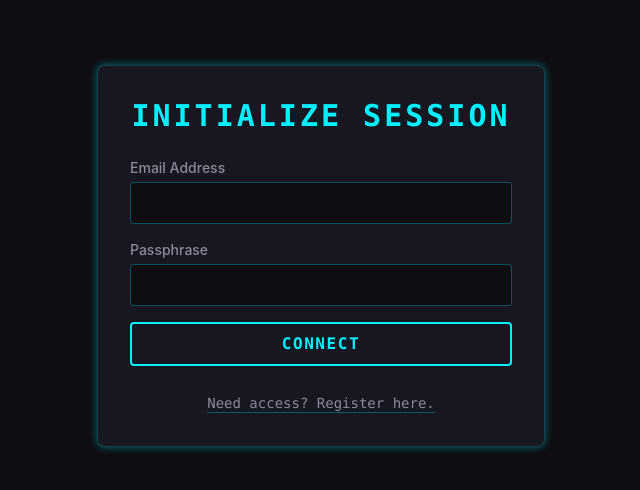
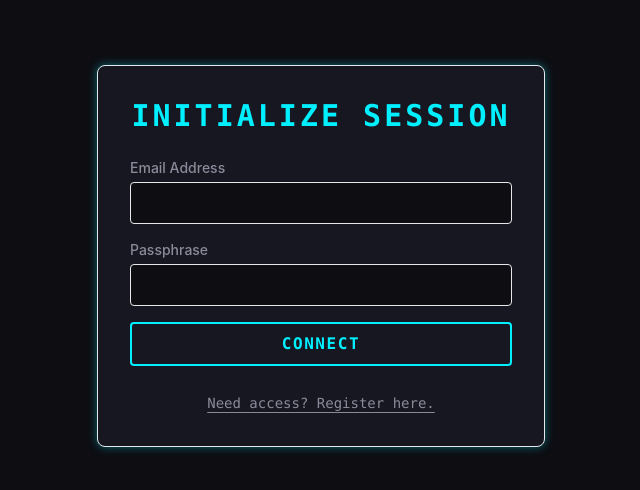
Before and after one commit to Tejasvz/Cyber-academy, a React (Vite) app: page /auth in a window 1280 px wide. Shown: the part 144-634 px from the top of the page, without its empty margins (319-959 px from the left). Built offline with nearby package versions, Linux system fonts and the light colour scheme.

Commit message:
feat(style): add CRT scanlines, glassmorphic scrollbars, and dynamic neon themes

```diff
--- a/src/index.css
+++ b/src/index.css
@@ -2,8 +2,49 @@
 @tailwind components;
 @tailwind utilities;
 
+:root {
+  --color-primary: #00f0ff;
+  --color-secondary: #ff00ff;
+  --color-primary-glow: rgba(0, 240, 255, 0.4);
+  --color-surface-border: rgba(0, 240, 255, 0.2);
+}
+
 @layer base {
   body {
-    @apply bg-background text-textMain font-sans antialiased;
+    @apply bg-background text-textMain font-sans antialiased relative overflow-hidden;
   }
 }
+
+/* CRT Screen Scanline effect */
+.scanlines::before {
+  content: " ";
+  display: block;
+  position: absolute;
+  top: 0; left: 0; bottom: 0; right: 0;
+  background: linear-gradient(rgba(18, 16, 16, 0) 50%, rgba(0, 0, 0, 0.15) 50%);
+  z-index: 100;
+  background-size: 100% 4px;
+  pointer-events: none;
+  opacity: 0.8;
+}
+
+/* Glassmorphism scrollbar */
+::-webkit-scrollbar {
+  width: 4px;
+  height: 4px;
+}
+::-webkit-scrollbar-track {
+  background: rgba(13, 13, 18, 0.6);
+}
+::-webkit-scrollbar-thumb {
+  background: var(--color-primary);
+  border-radius: 2px;
+}
+::-webkit-scrollbar-thumb:hover {
+  background: var(--color-secondary);
+}
+
+/* Neon glow for headers */
+.text-shadow-neon {
+  text-shadow: 0 0 8px var(--color-primary-glow);
+}
--- a/tailwind.config.js
+++ b/tailwind.config.js
@@ -9,8 +9,8 @@ export default {
       colors: {
         background: '#0d0d12', // Near-black/charcoal
         surface: '#171721',
-        primary: '#00f0ff', // Neon cyan
-        secondary: '#ff00ff', // Electric purple/magenta
+        primary: 'var(--color-primary, #00f0ff)',
+        secondary: 'var(--color-secondary, #ff00ff)',
         success: '#39ff14', // Green
         warning: '#ffb000', // Amber
         error: '#ff2a2a', // Red
@@ -22,7 +22,7 @@ export default {
         sans: ['Inter', 'sans-serif'],
       },
       boxShadow: {
-        'neon': '0 0 8px rgba(0, 240, 255, 0.4)', // Subtle cyan glow
+        'neon': '0 0 10px var(--color-primary-glow, rgba(0, 240, 255, 0.4))',
       }
     },
   },
```
